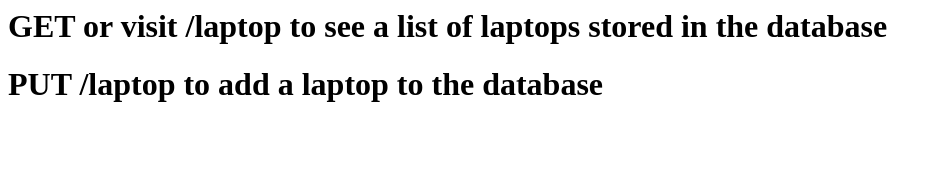
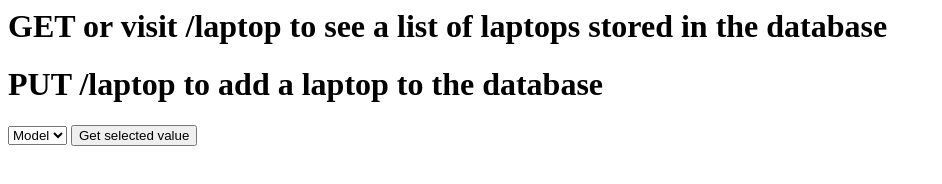
Before and after one commit to macarpenter12/suggest_a_laptop, a website: page public/index.html in a window 1280 px wide. Shown: the whole page, without its empty margins (0-942 px from the left). Drawn offline with Linux system fonts and the light colour scheme.

Commit message:
Very basic work on front end.

```diff
--- a/public/index.html
+++ b/public/index.html
@@ -1,9 +1,19 @@
 <html>
     <head>
+        <script src="index.js"></script>
         <title>Suggest a Laptop</title>
     </head>
     <body>
         <h1>GET or visit /laptop to see a list of laptops stored in the database</h1>
         <h1>PUT /laptop to add a laptop to the database</h1>
+
+       <select id="userPref">
+            <option value="model">Model</option>
+            <option value="cpu">CPU</option>
+            <option value="ram">RAM</option>
+        </select>
+
+        <button onclick="getUserPref()">Get selected value</button>
+
     </body>
 </html>
--- /dev/null
+++ b/public/index.js
@@ -0,0 +1,6 @@
+
+function getUserPref()
+{
+    var eID = document.getElementById("userPref");
+    console.log("eid = " + eID.value);
+}
```
